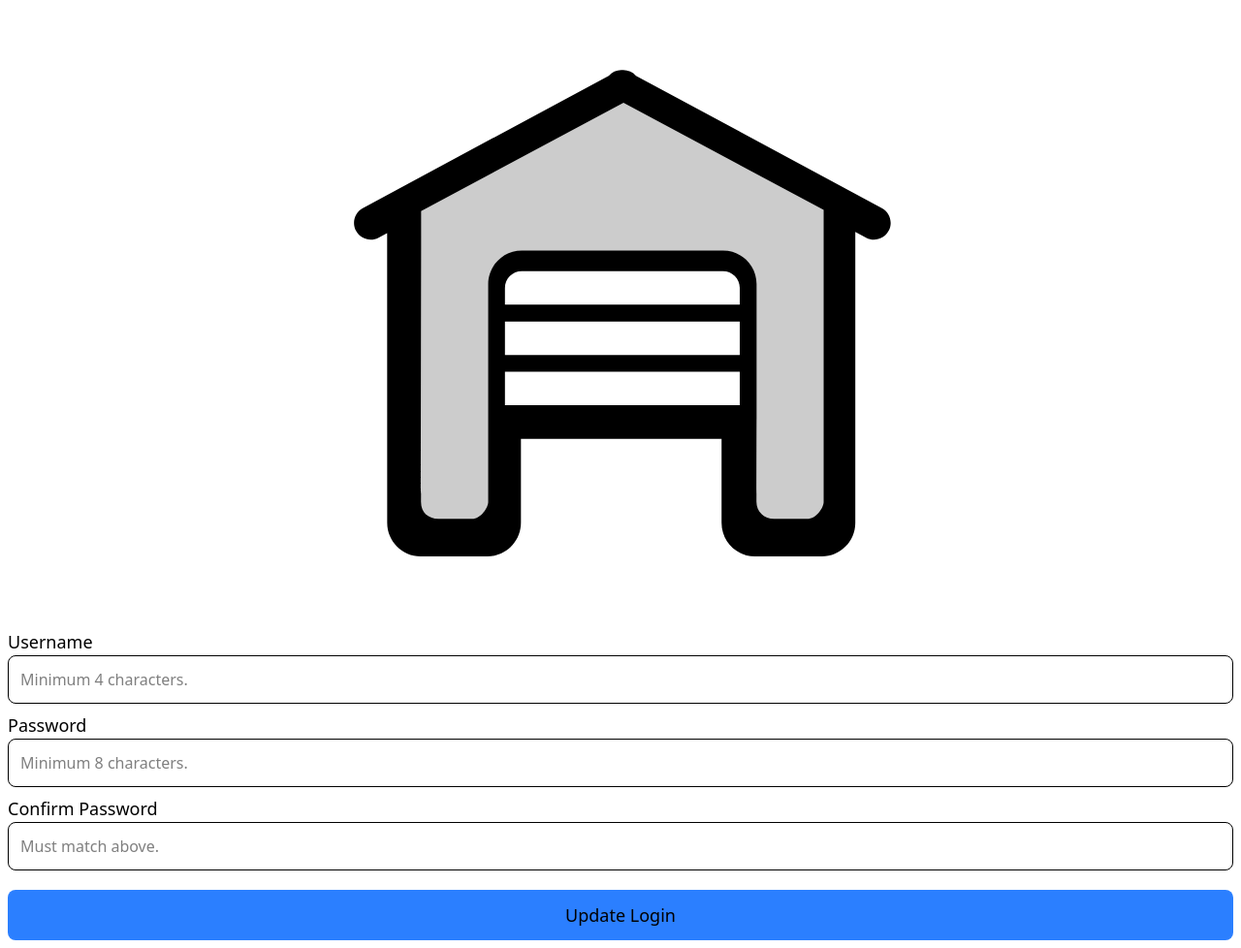
After one commit to sunlimedev/erics-autos, a Flask app: template templates/update_login.html in a window 1280 px wide. The commit adds this page. Shown: the whole page at 97% size. Run offline with Flask 3, Linux system fonts and the light colour scheme; the template is opened without the code that fills it, so the values that code supplies are empty.

Commit message:
Add more pages

```diff
--- /dev/null
+++ b/templates/update_login.html
@@ -0,0 +1,61 @@
+<!DOCTYPE html>
+<html lang="en">
+<head>
+    <!-- boilerplate -->
+    <meta charset="utf-8">
+    <meta name="viewport" content="width=device-width, initial-scale=1.0">
+    <!-- css -->
+    <script src="https://cdn.jsdelivr.net/npm/@tailwindcss/browser@4"></script>
+    <!-- favicon -->
+    <link rel="icon" type="image/svg+xml" href="{{ url_for('static', filename='favicon.svg') }}">
+    <link rel="icon" type="image/png" sizes="96x96" href="{{ url_for('static', filename='favicon-96x96.png') }}">
+    <link rel="shortcut icon" href="{{ url_for('static', filename='favicon.ico') }}">
+    <link rel="apple-touch-icon" sizes="180x180" href="{{ url_for('static', filename='apple-touch-icon.png') }}">
+    <!-- page title -->
+    <title>Update Login</title>
+</head>
+<body class="min-h-dvh">
+    <!-- full page -->
+    <form method="POST" name="login-form">
+    <div class="flex flex-col space-y-2 p-2">
+        <!-- header -->
+        <div>
+            <!-- header text -->
+            <div class="flex justify-center w-full">
+                <img class="w-1/2" src="{{ url_for('static', filename='garage.svg') }}" alt="Garage Icon">
+            </div>
+        </div>
+        <!-- alert -->
+        {% with messages = get_flashed_messages() %}
+        {% if messages %}
+        <div class="bg-red-200 text-red-700 border border-red-700 p-3 rounded-lg">
+            {{ messages[-1] }}
+        </div>
+        {% endif %}
+        {% endwith %}
+        <!-- form fields -->
+        <div>
+            <label for="username" class="text-lg">
+                Username
+            </label>
+            <input id="username" name="username" type="text" placeholder="Minimum 4 characters." required class="w-full rounded-lg p-3 border">
+        </div>
+        <div>
+            <label for="password" class="text-lg">
+                Password
+            </label>
+            <input id="password" name="password" type="password" placeholder="Minimum 8 characters." required class="w-full rounded-lg p-3 border">
+        </div>
+        <div>
+            <label for="confirm_password" class="text-lg">
+                Confirm Password
+            </label>
+            <input id="confirm_password" name="confirm_password" type="password" placeholder="Must match above." required class="w-full rounded-lg p-3 border">
+        </div>
+        <button type="submit" class="text-lg rounded-lg p-3 bg-blue-500 hover:bg-blue-600 mt-3">
+            Update Login
+        </button>
+    </div>
+    </form>
+</body>
+</html>
```
Also changed, not shown: templates/home.html (+13 -16 lines), templates/log_in.html (added, +55 -0 lines).
